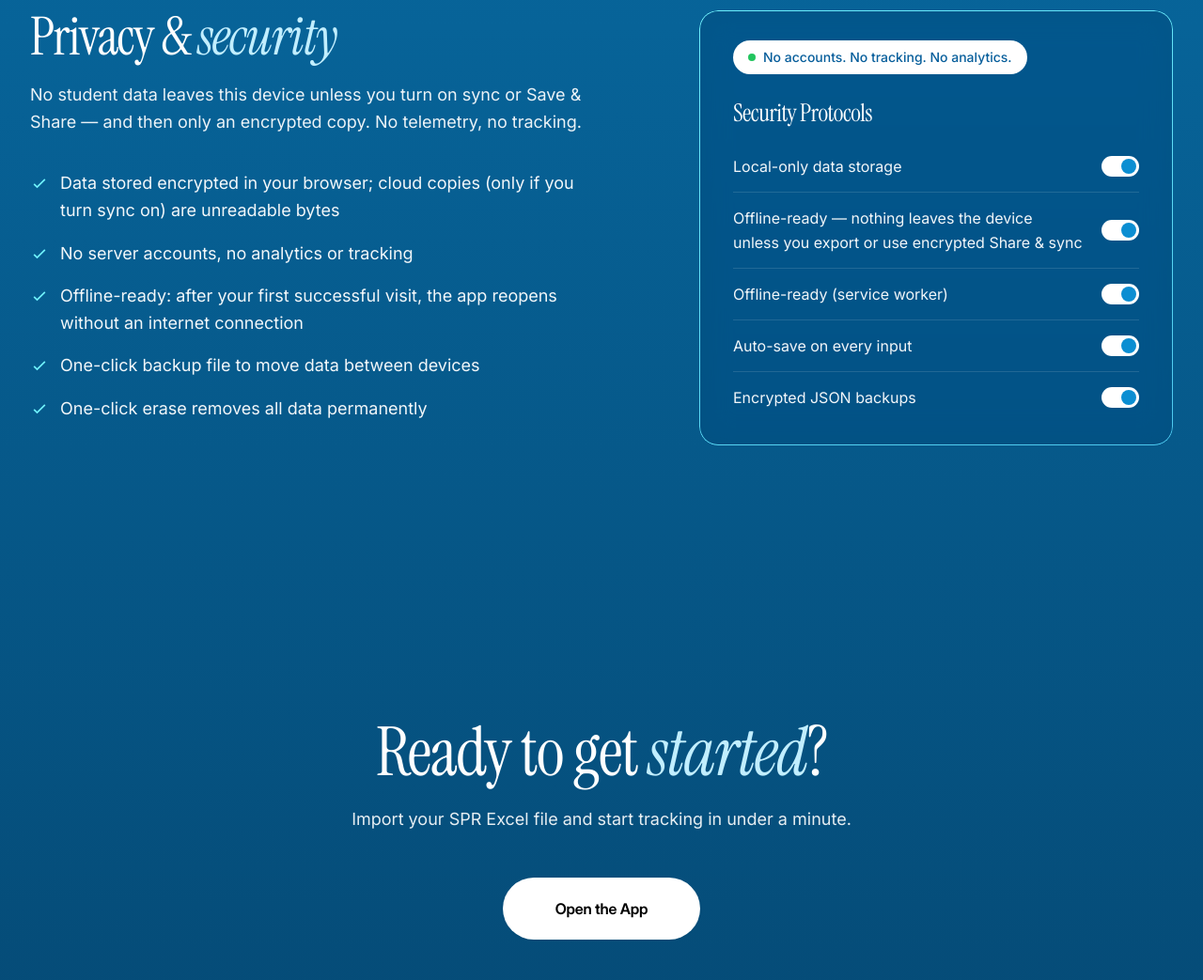
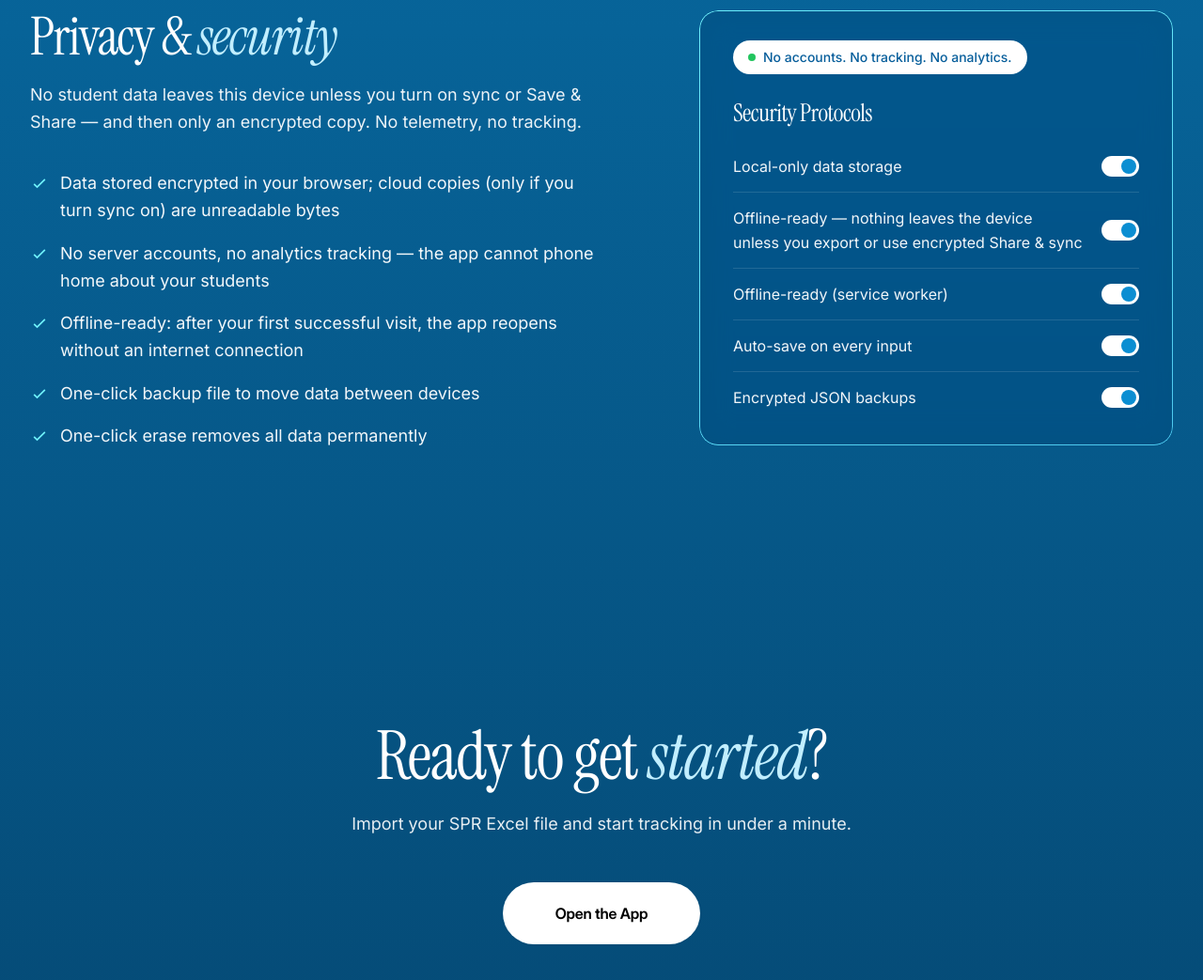
Before and after one commit to mdshezkhn/Students-Performance-Tracker-by-MSK, a website: page index.html in a window 1280 px wide. Shown: the part 3382-4425 px from the top of the page at 94% size. Drawn offline with Linux system fonts and the light colour scheme.

Commit message:
artifacts: rebuilt landing page

```diff
--- a/index.html
+++ b/index.html
@@ -811,7 +811,7 @@ img, svg, video { display: block; }
       <p class="section__lede">No student data leaves this device unless you turn on sync or Save &amp; Share — and then only an encrypted copy. No telemetry, no tracking.</p>
       <ul class="checklist">
         <li><svg width="20" height="20" viewBox="0 0 24 24" fill="none" stroke="currentColor" stroke-width="2" aria-hidden="true"><path d="M5 13l4 4L19 7"/></svg>Data stored encrypted in your browser; cloud copies (only if you turn sync on) are unreadable bytes</li>
-        <li><svg width="20" height="20" viewBox="0 0 24 24" fill="none" stroke="currentColor" stroke-width="2" aria-hidden="true"><path d="M5 13l4 4L19 7"/></svg>No server accounts, no analytics or tracking</li>
+        <li><svg width="20" height="20" viewBox="0 0 24 24" fill="none" stroke="currentColor" stroke-width="2" aria-hidden="true"><path d="M5 13l4 4L19 7"/></svg>No server accounts, no analytics tracking — the app cannot phone home about your students</li>
         <li><svg width="20" height="20" viewBox="0 0 24 24" fill="none" stroke="currentColor" stroke-width="2" aria-hidden="true"><path d="M5 13l4 4L19 7"/></svg>Offline-ready: after your first successful visit, the app reopens without an internet connection</li>
         <li><svg width="20" height="20" viewBox="0 0 24 24" fill="none" stroke="currentColor" stroke-width="2" aria-hidden="true"><path d="M5 13l4 4L19 7"/></svg>One-click backup file to move data between devices</li>
         <li><svg width="20" height="20" viewBox="0 0 24 24" fill="none" stroke="currentColor" stroke-width="2" aria-hidden="true"><path d="M5 13l4 4L19 7"/></svg>One-click erase removes all data permanently</li>
```
